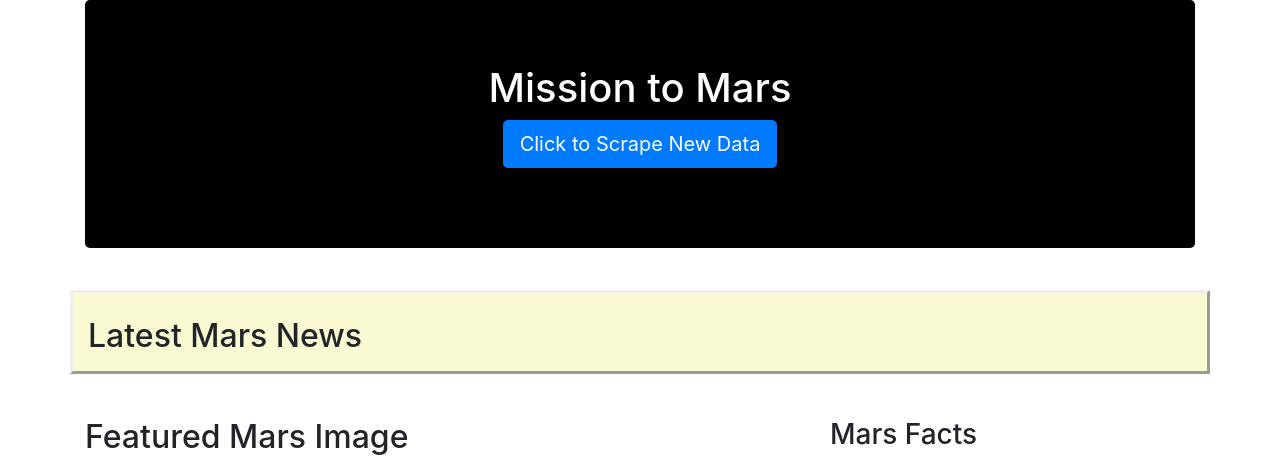
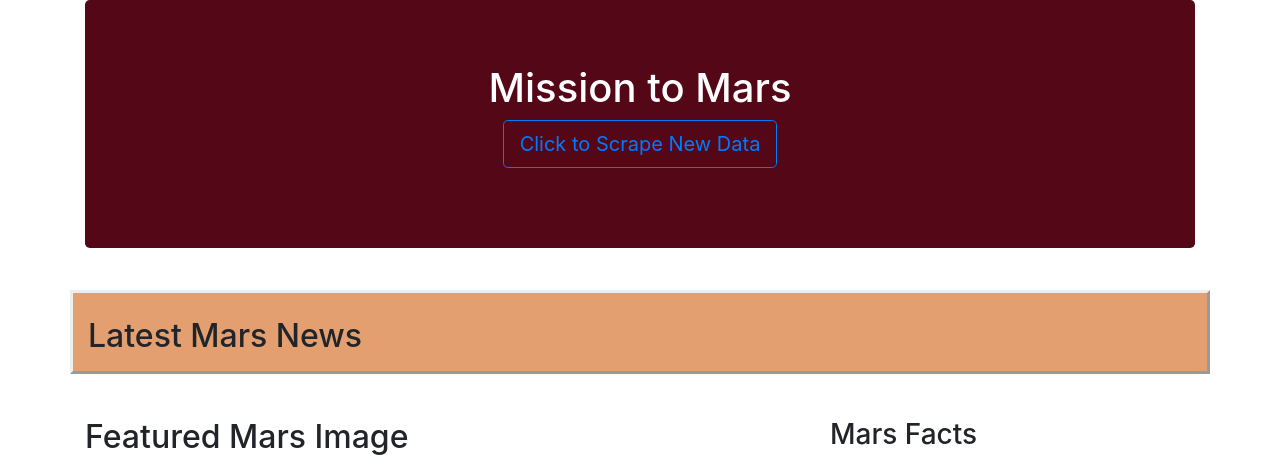
Before and after one commit to SaloniGupta1201/Web-Scraping-Challenge, a Flask app: page / in a window 1280 px wide. Shown: the top 466 px of the page. Run offline with Flask 2, Linux system fonts and the light colour scheme; data that the repository does not hold is empty; some libraries are stand-ins or nearby versions.

Commit message:
Updated index

```diff
--- a/Mission_to_Mars/scrape_mars.py
+++ b/Mission_to_Mars/scrape_mars.py
@@ -9,9 +9,6 @@ from splinter import Browser
 from bs4 import BeautifulSoup as bs
 import datetime as dt
 import time
-
-# Initialize return dictionary
-#datapage = {}
 
 def scrape_all():
 
@@ -74,6 +71,7 @@ def get_featured_image(browser):
     # Find featured_image_url large size
     try:
         featured_image_url = soup.find('figure', class_='lede').a['href']
+        featured_image_url
         #print(f"The featured_image_url is: {featured_image_url}")
     except AttributeError:
         return None
--- a/Mission_to_Mars/templates/index.html
+++ b/Mission_to_Mars/templates/index.html
@@ -11,13 +11,13 @@
 
 <body>
     <div class="container">
-        <div class="jumbotron text-center" style="background-color: black; color: white";>
+        <div class="jumbotron text-center" style="background-color: rgb(83, 7, 23); color: white";>
             <h1>Mission to Mars</h1>
-            <p><a class="btn btn-primary btn-lg" href="/scrape" role="button">Click to Scrape New Data</a></p>
+            <p><a class="btn btn-outline-primary btn-lg" href="/scrape" role="button">Click to Scrape New Data</a></p>
         </div>
 
         <div class="row">
-            <div class="col-sm-12" style="background-color:lightgoldenrodyellow; margin-top: 10px; border-style: outset;">
+            <div class="col-sm-12" style="background-color:rgb(228, 159, 113); margin-top: 10px; border-style: outset;">
                 <div class ="panel panel-default">
                     <div class="panel-body">
                         <br>
@@ -45,7 +45,7 @@
                         <div class="panel-body">
                             <br>
                             <h3>Mars Facts</h3>
-                            <table style="width:100%; height: 80%;">
+                            <table style="width:100%;">
                                 {{datapage.facts_html | safe}}
                             </table>
                         </div>
```
Also changed, not shown: Images/Screenshot3.png (added), Images/Screenshot4.png (added).
